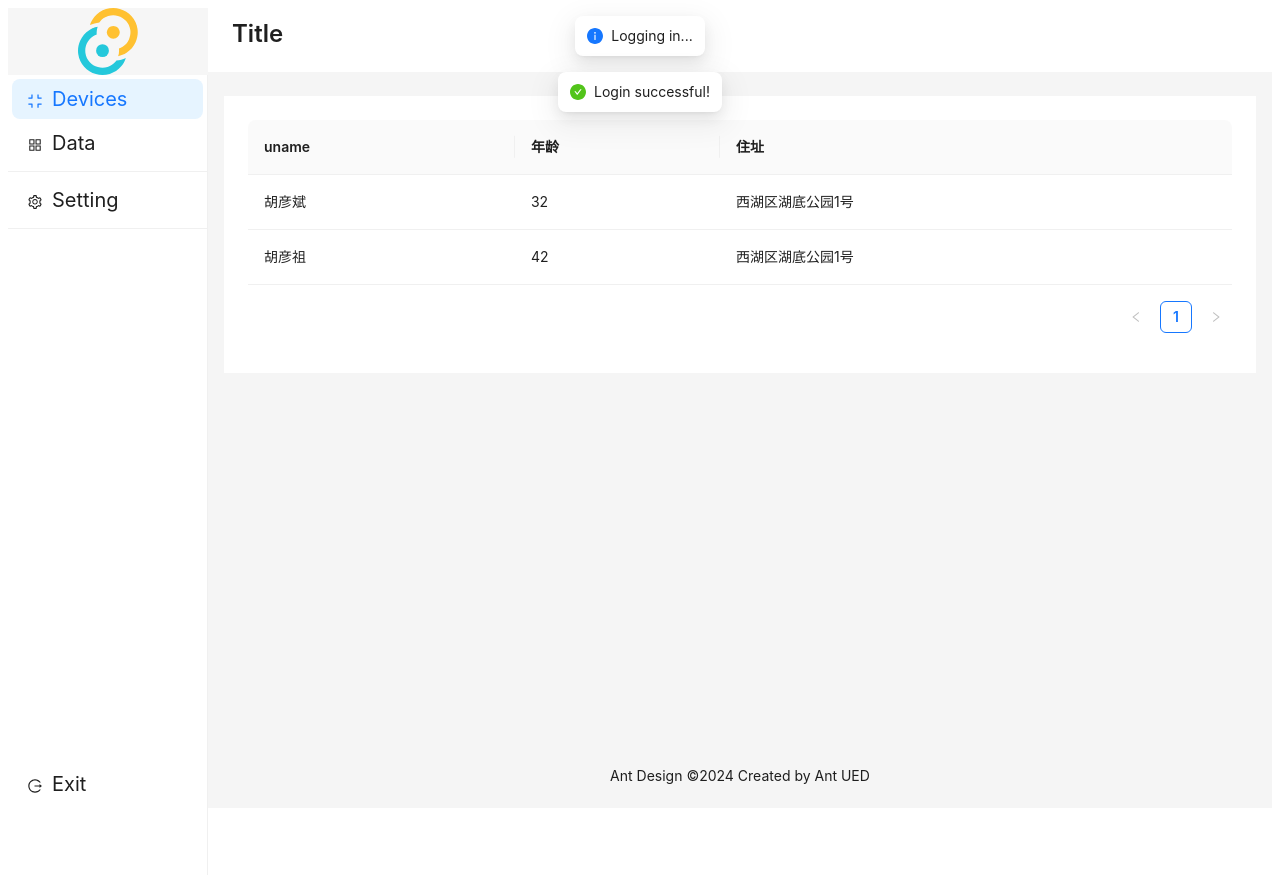
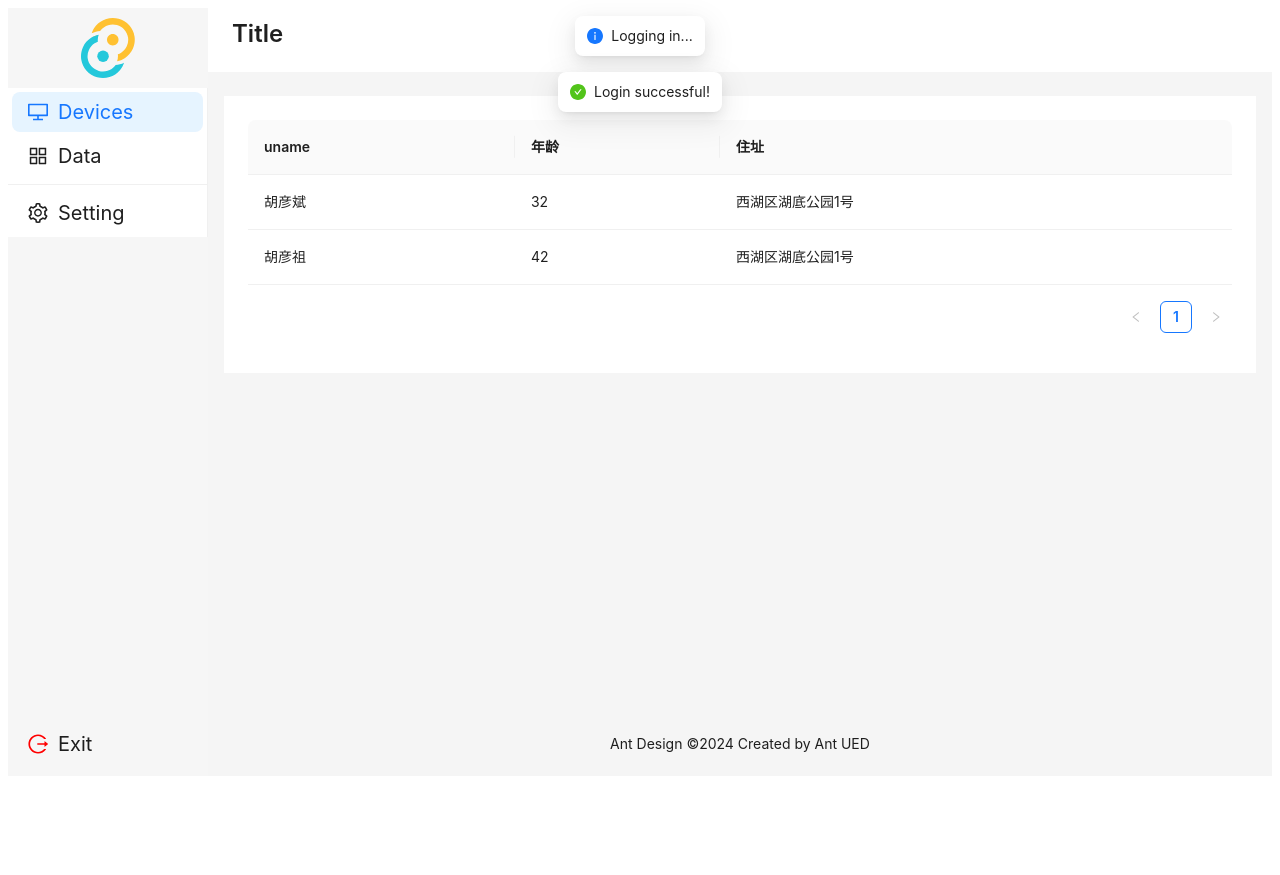
Before and after one commit to paighub/tauri-ant-app, a React (Vite) app: page / in a window 1280 px wide. Both pictures are taken after a click on the button "Login". After the commit the page ends 800 px from the top, so only its background shows below. Built offline with nearby package versions, Linux system fonts and the light colour scheme.

Commit message:
feat: home 页面优化

```diff
--- a/src/components/HomePage.tsx
+++ b/src/components/HomePage.tsx
@@ -1,18 +1,17 @@
 import React, { useState } from 'react';
-import { Layout, Menu, message, Typography, Divider } from 'antd';
 import {
-  CompressOutlined,
+  DesktopOutlined,
   AppstoreOutlined,
   SettingOutlined,
   LogoutOutlined,
 } from '@ant-design/icons';
+import { Menu, message, Layout, Typography, Divider } from 'antd';
 
-import DevicesPage from './DevicesPage'; // 导入 DevicesPage 组件
+import DevicesPage from './DevicesPage';
 import DataPage from './DataPage';
 import SettingPage from './SettingPage';
-import { Footer } from 'antd/es/layout/layout';
 
-const { Header, Sider, Content } = Layout;
+const { Header, Sider, Content, Footer } = Layout;
 const { Title } = Typography;
 
 const HomePage: React.FC = () => {
@@ -40,29 +39,28 @@ const HomePage: React.FC = () => {
     }
   };
 
-  return (<Layout style={{ minHeight: '100vh' }}>
-    <Sider width={200} >
-      <div style={{ backgroundColor: '#f6f6f6' }}>
-        <img src="/tauri.svg" alt="Logo" style={{ width: '60px', display: 'block', margin: 'auto' }} />
-      </div>
-
-      <Menu mode="vertical" theme="light" defaultSelectedKeys={['devices']} onClick={handleMenuClick} style={{ height: '100%', fontSize: '20px' }}>
-        <Menu.Item key="devices" icon={<CompressOutlined />}>
+  return (<Layout style={{ height: '96vh' }}>
+    <Sider style={{ backgroundColor: '#f6f6f6', }}>
+      <img src="/tauri.svg" alt="Logo" style={{ height: '60px', display: 'block', margin: '10px auto' }} />
+      <Menu mode="vertical" defaultSelectedKeys={['devices']} onClick={handleMenuClick}
+        theme="light" style={{ fontSize: '20px' }}
+      >
+        <Menu.Item key="devices" icon={<DesktopOutlined style={{ fontSize: '20px' }} />}>
           Devices
         </Menu.Item>
-        <Menu.Item key="data" icon={<AppstoreOutlined />}>
+        <Menu.Item key="data" icon={<AppstoreOutlined style={{ fontSize: '20px' }} />}>
           Data
         </Menu.Item>
         <Divider type="horizontal" style={{ margin: '8px 0' }} />
-        <Menu.Item key="settings" icon={<SettingOutlined />}>
+        <Menu.Item key="settings" icon={<SettingOutlined style={{ fontSize: '20px' }} />}>
           Setting
         </Menu.Item>
-        <Divider type="horizontal" style={{ margin: '8px 0' }} />
-        <Menu.Item key="exit" icon={<LogoutOutlined />} style={{ position: 'absolute', bottom: 0 }}>
+        <Menu.Item key="exit" icon={<LogoutOutlined style={{ fontSize: '20px', color: 'red' }} />} style={{ position: 'absolute', bottom: '1vh' }}>
           Exit
         </Menu.Item>
       </Menu>
     </Sider>
+
     <Layout>
       <Header style={{ padding: '10px 24px', background: '#fff' }}>
         <Title level={3} style={{ margin: 0 }}>
@@ -78,8 +76,7 @@ const HomePage: React.FC = () => {
         Ant Design ©2024 Created by Ant UED
       </Footer>
     </Layout>
-  </Layout>
-  );
+  </Layout>);
 };
 
 export default HomePage;
```
Also changed, not shown: src/components/HomePage.css (deleted, +0 -8 lines).
